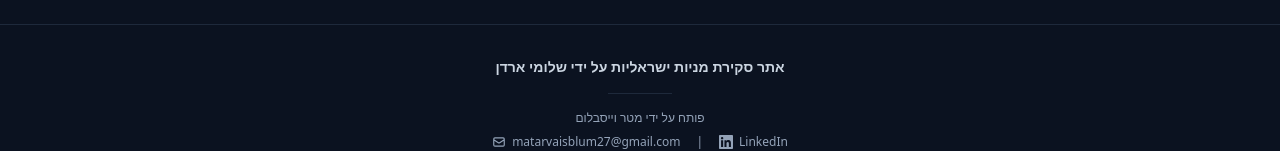
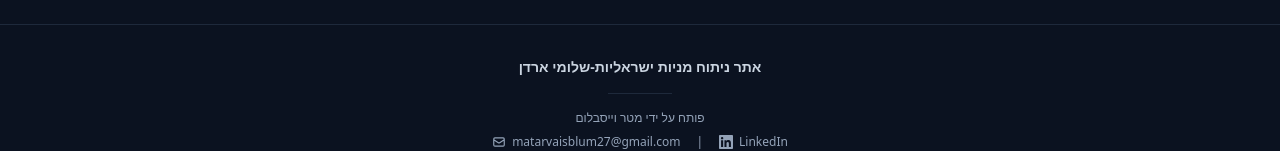
Before and after one commit to matarvaisblum27-ai/Israeli-stocks-site-, a Next.js app in the folder israeli-stocks-site/: page / in a window 1280 px wide. Shown: the part 1921-2072 px from the top of the page. Built offline with nearby package versions, Linux system fonts and the light colour scheme.

Commit message:
feat: add stock index page with live chart + update footer

```diff
--- a/israeli-stocks-site/app/layout.tsx
+++ b/israeli-stocks-site/app/layout.tsx
@@ -13,13 +13,13 @@
         {children}
         <footer className="border-t border-[#1e293b] bg-[#0b1220] py-8 px-4 text-center">
           <div className="mb-2 text-sm font-semibold text-slate-300">
-            אתר סקירת מניות ישראליות על ידי שלומי ארדן
+            אתר ניתוח מניות ישראליות-שלומי ארדן
           </div>
           <div className="h-px w-16 mx-auto bg-[#1e293b] my-4" />
           <div className="text-xs text-[#94a3b8] mb-2">פותח על ידי מטר וייסבלום</div>
           <div className="flex items-center justify-center gap-4 text-xs text-[#94a3b8]">
             <a
-              href="https://www.linkedin.com/in/matar-vaisblum-779944251/"
+              href="https://www.linkedin.com/in/matar-vaisblum-720172344/"
               target="_blank"
               rel="noopener noreferrer"
               className="flex items-center gap-1.5 hover:text-white transition-colors"
```
